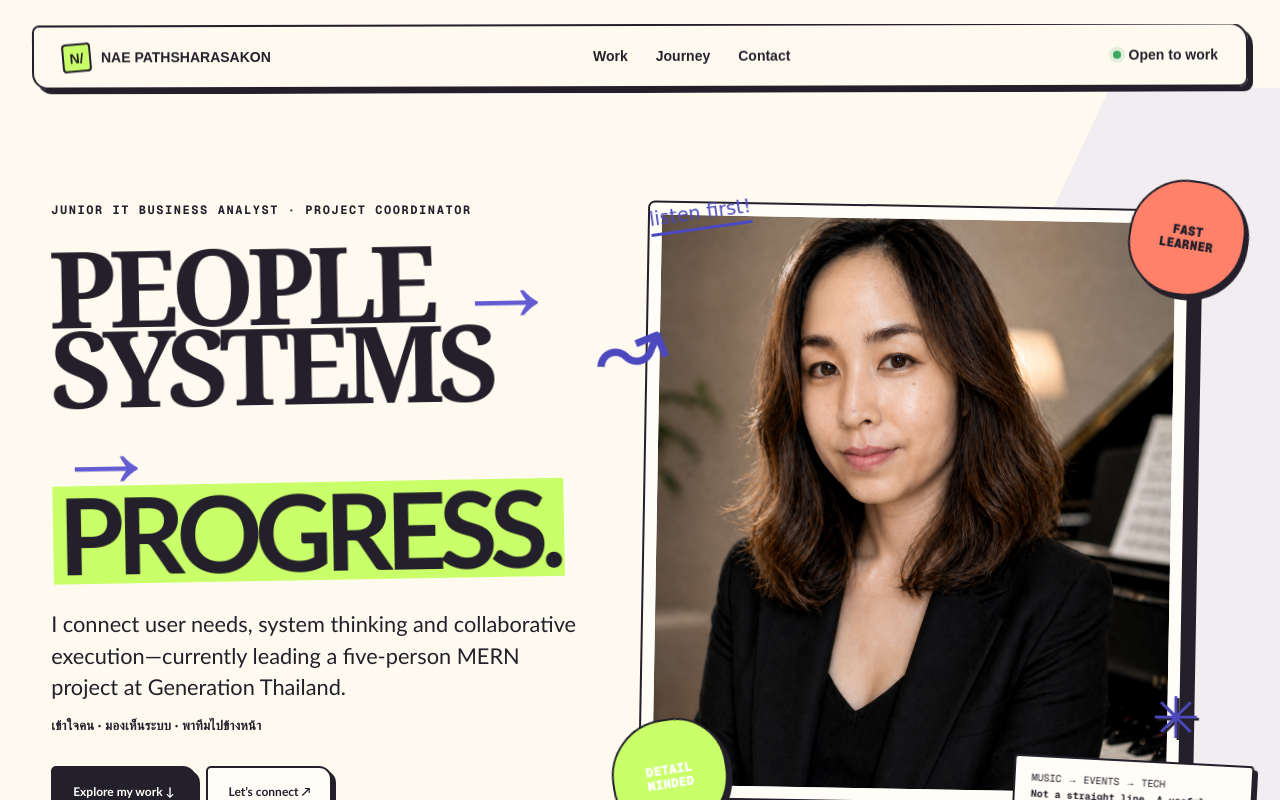
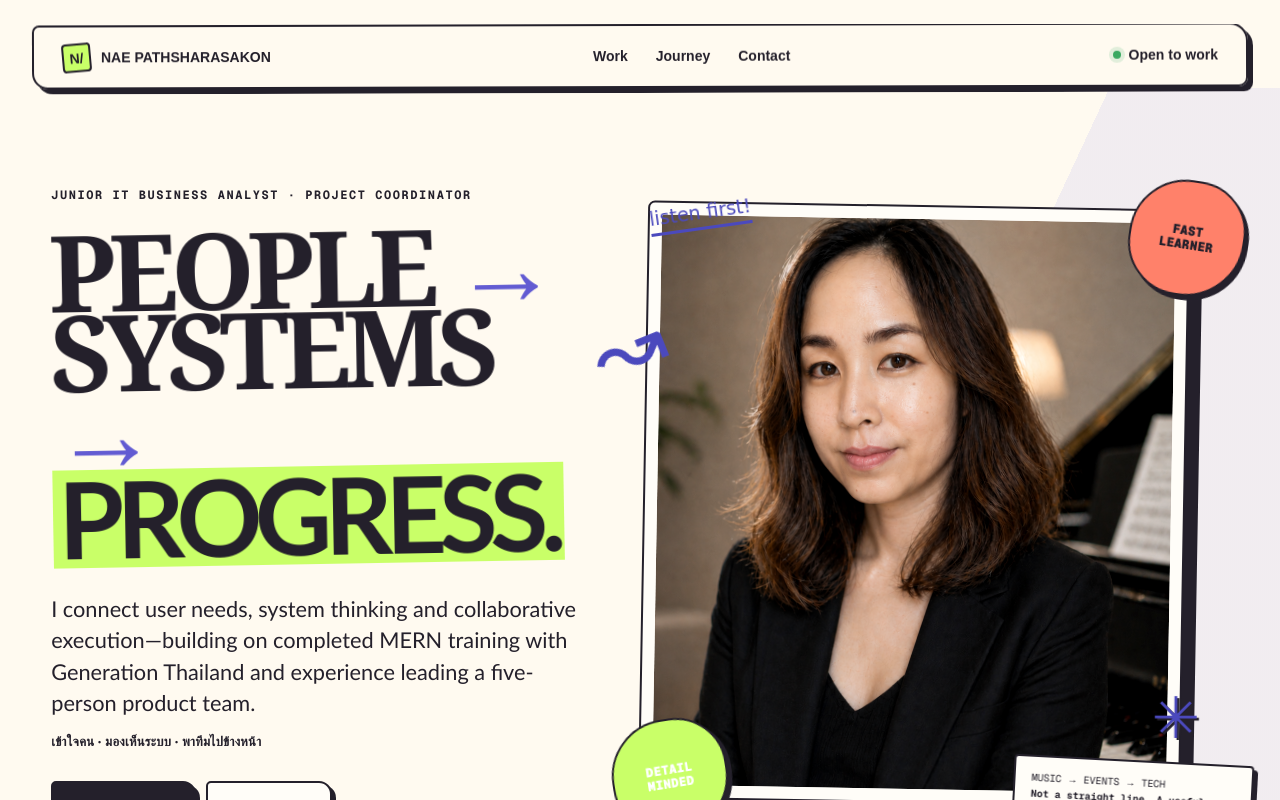
Before and after one commit to pathsharasakon-ws/nae-career-portfolio, a Next.js app: page / in a window 1280 px wide. Shown: the top 800 px of the page. Built offline with nearby package versions, Linux system fonts and the light colour scheme.

Commit message:
Update Site source

```diff
--- a/app/page.tsx
+++ b/app/page.tsx
@@ -9,7 +9,7 @@ const methodology = [
 ];
 
 const journey = [
-  ['2026 · NOW', 'Junior Software Developer Bootcamp', 'Generation Thailand', 'Full-time MERN training. Project Lead and Backend Developer in a five-person product team.'],
+  ['30 JUN–02 OCT 2026', 'Junior Software Developer Bootcamp', 'Generation Thailand · JSD13 Graduate', 'Completed full-time MERN training, serving as Project Lead and Backend Developer in a five-person product team.'],
   ['2023–2025', 'Marketing, Events & Facilitator', 'Progression Vertical', 'Coordinated people, partners and moving parts from planning through on-site delivery and post-event review.'],
   ['ONGOING', 'Online Piano Instructor', 'Independent', 'Design personalised learning journeys, explain complexity clearly and improve through continuous feedback.'],
   ['FOUNDATION', 'Master’s & Bachelor’s in Music', 'Payap University', 'A foundation in discipline, deep listening, preparation and performance under pressure.'],
@@ -28,7 +28,7 @@ export default function Home() {
         <div className="heroCopy">
           <p className="kicker">JUNIOR IT BUSINESS ANALYST · PROJECT COORDINATOR</p>
           <h1>PEOPLE <span>→</span><br />SYSTEMS <span>→</span><br /><em>PROGRESS.</em></h1>
-          <p className="lead">I connect user needs, system thinking and collaborative execution—currently leading a five-person MERN project at Generation Thailand.</p>
+          <p className="lead">I connect user needs, system thinking and collaborative execution—building on completed MERN training with Generation Thailand and experience leading a five-person product team.</p>
           <p className="thaiLine">เข้าใจคน · มองเห็นระบบ · พาทีมไปข้างหน้า</p>
           <div className="actions"><a className="btn dark" href="#work">Explore my work ↓</a><a className="btn line" href="#contact">Let’s connect ↗</a></div>
         </div>
@@ -48,7 +48,7 @@ export default function Home() {
       <section className="senseStrip" aria-label="My story from music to systems">
         <article><img className="storyIllustration" src="/illustration-music-v2.png" alt="An illustrated Nae listening beside a piano before playing" /><div className="storyCopy"><small>CHAPTER 01 · MUSIC</small><b>First, I learned<br />to listen.</b><p>Years of music taught me that progress begins before the first note—with attention, patience and an ear for what is not being said.</p></div></article>
         <article><img className="storyIllustration" src="/illustration-community-v2b.png" alt="Five illustrated teammates—three men and two women—sharing ideas and aligning on a plan" /><div className="storyCopy"><small>CHAPTER 02 · COMMUNITY</small><b>Then, I learned<br />to align people.</b><p>Teaching and events turned listening into action: understand different needs, coordinate moving parts and help people arrive at one shared moment.</p></div></article>
-        <article><img className="storyIllustration" src="/illustration-technology.png" alt="An illustration showing a human need becoming a clear digital system" /><div className="storyCopy"><small>CHAPTER 03 · TECHNOLOGY</small><b>Now, I turn needs<br />into systems.</b><p>At Generation Thailand, I found the bridge—requirements, data and delivery give structure to the human problems I have always enjoyed solving.</p></div></article>
+        <article><img className="storyIllustration" src="/illustration-technology.png" alt="An illustration showing a human need becoming a clear digital system" /><div className="storyCopy"><small>CHAPTER 03 · TECHNOLOGY</small><b>Now, I turn needs<br />into systems.</b><p>Through Generation Thailand’s Junior Software Developer bootcamp, I built the bridge—using requirements, data and delivery to give structure to the human problems I have always enjoyed solving.</p></div></article>
       </section>
 
       <section className="storyBridge">
@@ -111,7 +111,7 @@ export default function Home() {
 
       <section className="skillsSpotlight" aria-labelledby="skills-title"><div className="skillsIntro"><p className="label">04 / CORE SKILLS</p><h2 id="skills-title">What I bring<br />to the team.</h2><p>Five capabilities connecting people, product thinking and technical delivery.</p></div><div className="skillCards"><article><span>01 · BUSINESS</span><h3>User & stakeholder discovery</h3><p>Listen, ask and identify the real need behind the first request.</p></article><article><span>02 · ANALYSIS</span><h3>Requirements & process mapping</h3><p>Turn ambiguity into flows, priorities and actionable requirements.</p></article><article><span>03 · DELIVERY</span><h3>Planning & team coordination</h3><p>Align constraints, ownership and the next achievable step.</p></article><article><span>04 · TECHNICAL</span><h3>Backend, API & data foundations</h3><p>Build and discuss system behaviour with a development team.</p></article><article><span>05 · PEOPLE</span><h3>Clear communication & facilitation</h3><p>Make complex information understandable across different audiences.</p></article></div></section>
 
-      <section className="credentials"><img className="sectionSketch sketchCredentials" src="/illustration-technology.png" alt="" aria-hidden="true" /><p className="label">05 / CREDENTIALS & TOOLKIT</p><div className="credentialGrid"><article><span>01</span><h3>Google Project Management</h3><p>Professional Certificate · 2026</p></article><article><span>02</span><h3>Junior Software Developer</h3><p>Generation Thailand · In progress</p></article><article><span>03</span><h3>Data Visualization</h3><p>TPQI · 2026</p></article><article><span>04</span><h3>SQL & MongoDB</h3><p>Codecademy</p></article></div><div className="toolRow"><b>WORKING TOOLKIT</b><span>Agile / Scrum</span><span>Trello</span><span>Miro</span><span>Figma</span><span>Google Sheets</span><span>SQL</span><span>GitHub</span></div></section>
+      <section className="credentials"><img className="sectionSketch sketchCredentials" src="/illustration-technology.png" alt="" aria-hidden="true" /><p className="label">05 / CREDENTIALS & TOOLKIT</p><div className="credentialGrid"><article><span>01</span><h3>Google Project Management</h3><p>Professional Certificate · 2026</p></article><article><span>02</span><h3>Junior Software Developer</h3><p>Generation Thailand · JSD13 Graduate · 2026</p></article><article><span>03</span><h3>Data Visualization</h3><p>TPQI · 2026</p></article><article><span>04</span><h3>SQL & MongoDB</h3><p>Codecademy</p></article></div><div className="toolRow"><b>WORKING TOOLKIT</b><span>Agile / Scrum</span><span>Trello</span><span>Miro</span><span>Figma</span><span>Google Sheets</span><span>SQL</span><span>GitHub</span></div></section>
 
       <footer id="contact"><p className="label">06 / LET’S WORK TOGETHER</p><h2>Need someone who can<br /><em>hear the problem</em><br />and move it forward?</h2><div className="contactRow"><div><p>Open to Junior IT Business Analyst, IT Project Coordinator, Product Operations and Junior Implementation roles.</p><p className="thaiLine">พร้อมเริ่มงาน · Bangkok · Remote preferred / Hybrid & Onsite welcome</p></div><a className="email" href="mailto:pathsharasakon@gmail.com">pathsharasakon@gmail.com ↗</a></div><div className="footerBar"><span>NAE PATHSHARASAKON PO · © 2026</span><div><a href="https://www.linkedin.com/in/pathsharasakon-po-6902b029b" target="_blank" rel="noreferrer">LinkedIn ↗</a><a href="https://github.com/pathsharasakon-ws/nae-career-portfolio" target="_blank" rel="noreferrer">Portfolio source ↗</a><a href="#top">Top ↑</a></div></div></footer>
     </main>
```
